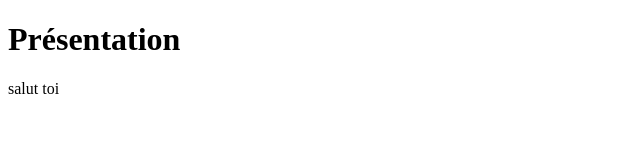
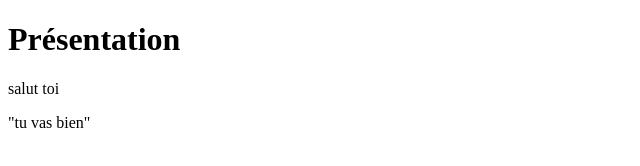
Before and after one commit to Josuha-N/Gitrookieproject, a plain HTML site: page index.html in a window 1280 px wide. Shown: the full height of the page, 0-640 px from the left. Drawn offline with Linux system fonts and the light colour scheme.

Commit message:
add text2

```diff
--- a/index.html
+++ b/index.html
@@ -8,5 +8,6 @@
 <body>
     <h1>Présentation</h1>
     <p>salut toi</p>
+    <p>"tu vas bien" </p>
 </body>
 </html>
```
